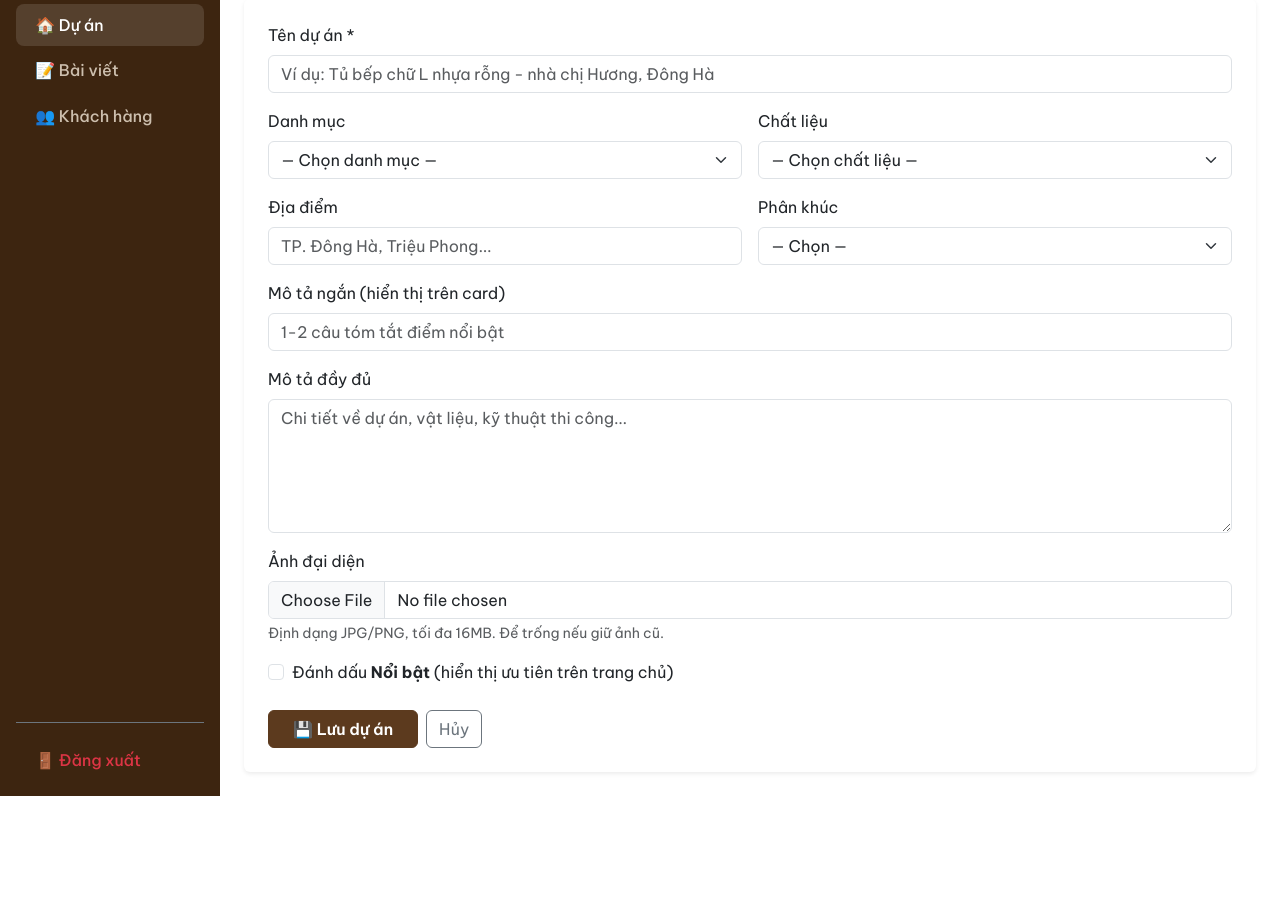
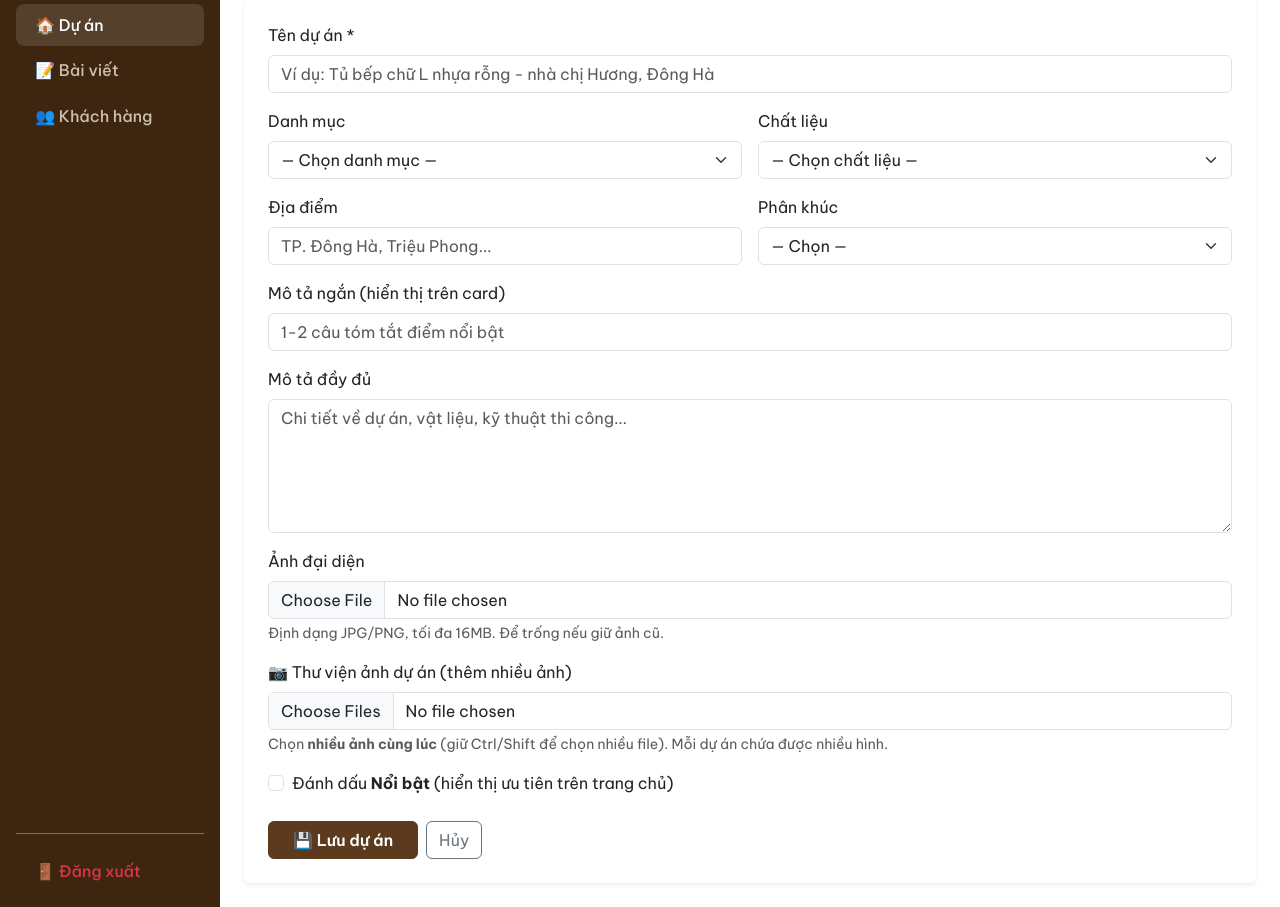
Before and after one commit to thangvo145-byte/homie-website, a Flask app: page /quan-tri/du-an/them in a window 1280 px wide. Shown: the part 126-1033 px from the top of the page. Before the commit the page ends 922 px from the top, so only its background shows below. Run offline with Flask 3, Linux system fonts and the light colour scheme; the visitor is signed in with stand-in values (Sample User, id 1).

Commit message:
Album ảnh nhiều hình cho dự án + sắp xếp lại danh mục phòng
- Thêm model ProjectImage (1 dự án nhiều ảnh, cascade xóa theo dự án)
- Route admin add/edit nhận upload nhiều ảnh cùng lúc + tick xóa từng ảnh
- Form admin: ô "Thư viện ảnh dự án" chọn multiple file
- Trang chi tiết: album ảnh lớn + lưới thumbnail bấm đổi ảnh chính
- Vá bug trùng tên file khi upload nhiều ảnh cùng micro-giây (thêm hậu tố uuid)
- Sắp xếp lại CATEGORIES: Tủ bếp, Tủ áo, Phòng khách, Phòng thờ, Giường ngủ, Phòng trẻ em, Trọn gói

Co-Authored-By: Claude Opus 4.7 <noreply@anthropic.com>

```diff
--- a/app.py
+++ b/app.py
@@ -4,6 +4,7 @@ Mục tiêu: kéo khách mới để lại SĐT/Zalo (phễu đầu nguồn).
 Stack: Flask + SQLite + Jinja2 + Bootstrap 5 (giống app quản lý sản xuất).
 """
 import os
+import uuid
 from datetime import datetime
 from functools import wraps
 
@@ -62,6 +63,21 @@ class Project(db.Model):
     created_at = db.Column(db.DateTime, default=datetime.utcnow)
 
 
+class ProjectImage(db.Model):
+    """Ảnh phụ của 1 dự án — cho phép 1 dự án có nhiều hình (thư viện ảnh)."""
+    __tablename__ = "project_image"
+    id = db.Column(db.Integer, primary_key=True)
+    project_id = db.Column(db.Integer, db.ForeignKey("project.id"), nullable=False)
+    filename = db.Column(db.String(255), nullable=False)  # tên file trong static/uploads
+    sort_order = db.Column(db.Integer, default=0)
+    created_at = db.Column(db.DateTime, default=datetime.utcnow)
+
+    project = db.relationship("Project", backref=db.backref(
+        "images", cascade="all, delete-orphan",
+        order_by="ProjectImage.sort_order, ProjectImage.id",
+    ))
+
+
 class Article(db.Model):
     """Bài kiến thức / xu hướng."""
     __tablename__ = "article"
@@ -93,8 +109,9 @@ class Lead(db.Model):
 CATEGORIES = [
     ("tu-bep", "Tủ bếp"),
     ("tu-ao", "Tủ áo"),
+    ("phong-khach", "Phòng khách"),
+    ("phong-tho", "Phòng thờ"),
     ("giuong", "Giường ngủ"),
-    ("phong-khach", "Phòng khách"),
     ("phong-tre", "Phòng trẻ em"),
     ("tron-goi", "Trọn gói cả nhà"),
 ]
@@ -256,15 +273,45 @@ ALLOWED_EXT = {"jpg", "jpeg", "png", "webp"}
 def allowed_file(filename):
     return "." in filename and filename.rsplit(".", 1)[1].lower() in ALLOWED_EXT
 
-def save_upload(file_field):
-    """Lưu file upload, trả về tên file hoặc None."""
-    f = request.files.get(file_field)
+def _store_filestorage(f, prefix):
+    """Lưu 1 FileStorage vào thư mục uploads, trả về tên file (hoặc None)."""
     if f and f.filename and allowed_file(f.filename):
         ext = f.filename.rsplit(".", 1)[1].lower()
-        fname = f"{file_field}_{datetime.utcnow().strftime('%Y%m%d%H%M%S%f')}.{ext}"
+        # Hậu tố ngẫu nhiên để tránh trùng tên khi lưu nhiều ảnh trong cùng micro-giây
+        fname = f"{prefix}_{datetime.utcnow().strftime('%Y%m%d%H%M%S')}_{uuid.uuid4().hex[:8]}.{ext}"
         f.save(os.path.join(app.config["UPLOAD_FOLDER"], fname))
         return fname
     return None
+
+def _remove_upload_file(fname):
+    """Xóa file ảnh khỏi thư mục uploads (bỏ qua nếu không có)."""
+    if not fname:
+        return
+    try:
+        os.remove(os.path.join(app.config["UPLOAD_FOLDER"], fname))
+    except OSError:
+        pass
+
+def save_upload(file_field):
+    """Lưu 1 file upload theo tên field, trả về tên file hoặc None."""
+    return _store_filestorage(request.files.get(file_field), file_field)
+
+def save_project_images(project, file_field="images"):
+    """Lưu NHIỀU ảnh cùng lúc cho 1 dự án. Trả về số ảnh đã thêm.
+    Nếu dự án chưa có ảnh đại diện thì lấy ảnh đầu tiên làm ảnh đại diện."""
+    files = request.files.getlist(file_field)
+    start = (max((im.sort_order for im in project.images), default=0) + 1)
+    added = 0
+    for f in files:
+        fname = _store_filestorage(f, "img")
+        if not fname:
+            continue
+        db.session.add(ProjectImage(project_id=project.id, filename=fname,
+                                    sort_order=start + added))
+        if not project.image:      # chưa có ảnh đại diện -> dùng ảnh đầu
+            project.image = fname
+        added += 1
+    return added
 
 
 # ---------- CRUD dự án ----------
@@ -293,8 +340,11 @@ def admin_project_add():
         )
         db.session.add(p)
         db.session.commit()
-        flash("Đã thêm dự án thành công.", "success")
-        return redirect(url_for("admin_projects"))
+        n = save_project_images(p)      # thêm nhiều ảnh (nếu có)
+        db.session.commit()
+        extra = f" kèm {n} ảnh" if n else ""
+        flash(f"Đã thêm dự án thành công{extra}.", "success")
+        return redirect(url_for("admin_project_edit", pid=p.id))
     return render_template("admin_project_form.html", project=None,
                            action=url_for("admin_project_add"), title="Thêm dự án")
 
@@ -315,9 +365,20 @@ def admin_project_edit(pid):
         new_img = save_upload("image")
         if new_img:
             p.image = new_img
+        # Xóa các ảnh phụ được tick chọn xóa
+        del_ids = request.form.getlist("delete_image")
+        if del_ids:
+            for im in list(p.images):
+                if str(im.id) in del_ids:
+                    _remove_upload_file(im.filename)
+                    if p.image == im.filename:
+                        p.image = None
+                    db.session.delete(im)
+        # Thêm ảnh mới (nhiều ảnh cùng lúc)
+        n = save_project_images(p)
         db.session.commit()
-        flash("Đã cập nhật dự án.", "success")
-        return redirect(url_for("admin_projects"))
+        flash(f"Đã cập nhật dự án{(' + ' + str(n) + ' ảnh mới') if n else ''}.", "success")
+        return redirect(url_for("admin_project_edit", pid=pid))
     return render_template("admin_project_form.html", project=p,
                            action=url_for("admin_project_edit", pid=pid), title="Sửa dự án")
 
--- a/templates/admin_project_form.html
+++ b/templates/admin_project_form.html
@@ -84,6 +84,33 @@
         </div>
 
         <div class="col-12">
+          <label class="form-label fw-600">📷 Thư viện ảnh dự án (thêm nhiều ảnh)</label>
+          <input class="form-control" type="file" name="images" accept="image/*" multiple>
+          <div class="form-text">Chọn <b>nhiều ảnh cùng lúc</b> (giữ Ctrl/Shift để chọn nhiều file). Mỗi dự án chứa được nhiều hình.</div>
+
+          {% if project and project.images %}
+            <div class="row g-2 mt-2">
+              {% for im in project.images %}
+              <div class="col-6 col-sm-4 col-md-3">
+                <div class="border rounded p-1 h-100 text-center">
+                  <img src="{{ url_for('static', filename='uploads/' ~ im.filename) }}"
+                       style="width:100%;height:110px;object-fit:cover;border-radius:6px;" alt="">
+                  <div class="form-check mt-1 text-start">
+                    <input class="form-check-input" type="checkbox" name="delete_image"
+                           value="{{ im.id }}" id="delimg{{ im.id }}">
+                    <label class="form-check-label small text-danger" for="delimg{{ im.id }}">Xóa ảnh này</label>
+                  </div>
+                </div>
+              </div>
+              {% endfor %}
+            </div>
+            <div class="form-text mt-1">Tick "Xóa ảnh này" rồi bấm Lưu để gỡ ảnh khỏi dự án.</div>
+          {% elif project %}
+            <div class="small text-muted mt-2">Chưa có ảnh phụ nào. Chọn file phía trên để thêm.</div>
+          {% endif %}
+        </div>
+
+        <div class="col-12">
           <div class="form-check">
             <input class="form-check-input" type="checkbox" name="featured" id="featured"
                    {{ 'checked' if project and project.featured else '' }}>
```
Also changed, not shown: templates/project_detail.html (+16 -2 lines).
